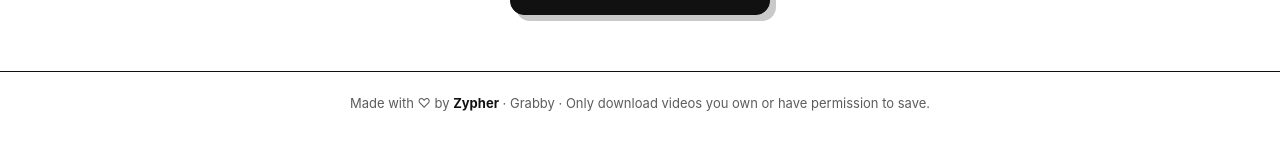
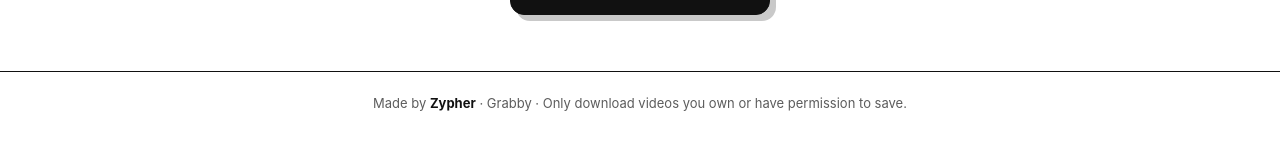
Before and after one commit to grabbyapp/grabby, a plain HTML site: page index.html in a window 1280 px wide. Shown: the part 2497-2642 px from the top of the page. Drawn offline with Linux system fonts and the light colour scheme; no server answers.

Commit message:
Update index.html

```diff
--- a/index.html
+++ b/index.html
@@ -190,7 +190,7 @@
   <a class="dl dl-link reveal" href="https://github.com/grabbyapp/grabby/releases/latest/download/Grabby.apk"><svg viewBox="0 0 24 24" fill="none" stroke="#fff" stroke-width="2.2" stroke-linecap="round" stroke-linejoin="round" aria-hidden="true"><g class="arrow"><path d="M12 3v12"/><path d="M7 10l5 5 5-5"/></g><path d="M4 20h16"/></svg>Download Grabby</a>
 </div>
 
-<footer>Made with ♡ by <b>Zypher</b> · Grabby · Only download videos you own or have permission to save.</footer>
+<footer>Made by <b>Zypher</b> · Grabby · Only download videos you own or have permission to save.</footer>
 <div class="toast" id="toast"></div>
 
 <script>
```
